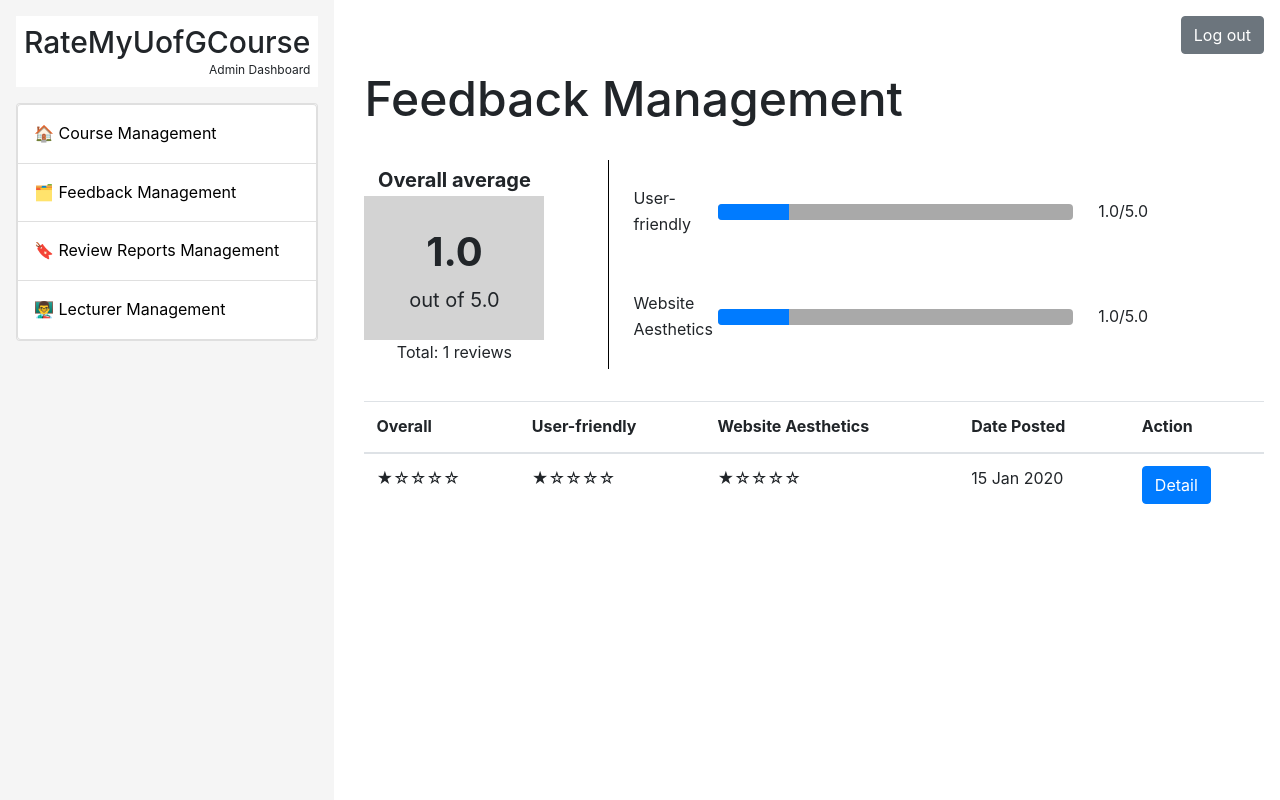
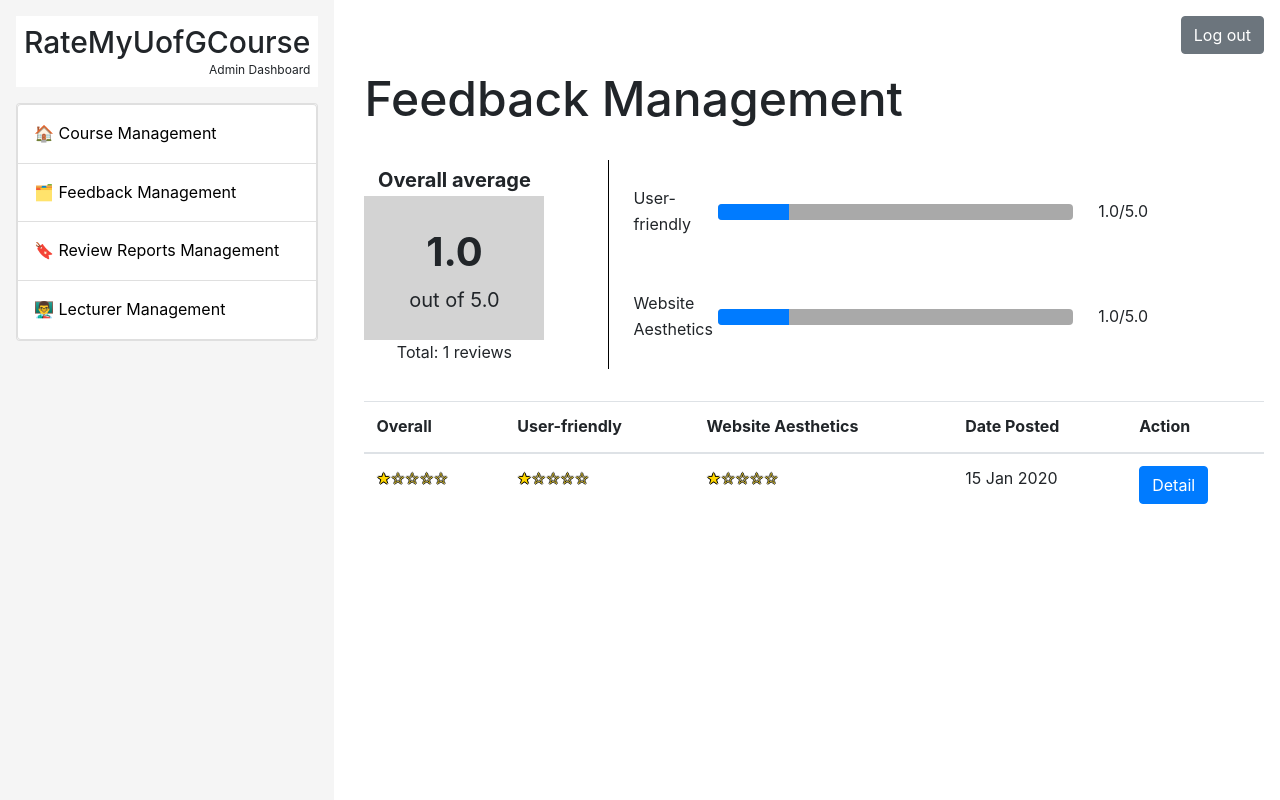
Before and after one commit to luciantkd/rate_my_uog_course, a Django app: page /administrator/website_feedback_management/ in a window 1280 px wide. Run offline with Django 3.2, Linux system fonts and the light colour scheme; tables that the repository leaves empty hold one stand-in row (values such as "Sample post"); some libraries are stand-ins or nearby versions.

Commit message:
Display yellow stars

```diff
--- a/static/css/administrator/style-admin-feedback-management.css
+++ b/static/css/administrator/style-admin-feedback-management.css
@@ -102,3 +102,11 @@ td .progress-container{
 .progress {
     background: darkgrey;
 }
+
+
+/* Star rating */
+.star-rating {
+    font-family: Arial, sans-serif; /* Ensures that the star characters are displayed consistently */
+    color: gold; /* Color for the stars */
+    text-shadow: -1px 0 black, 0 1px black, 1px 0 black, 0 -1px black; /* Creates a border effect */
+  }
```
